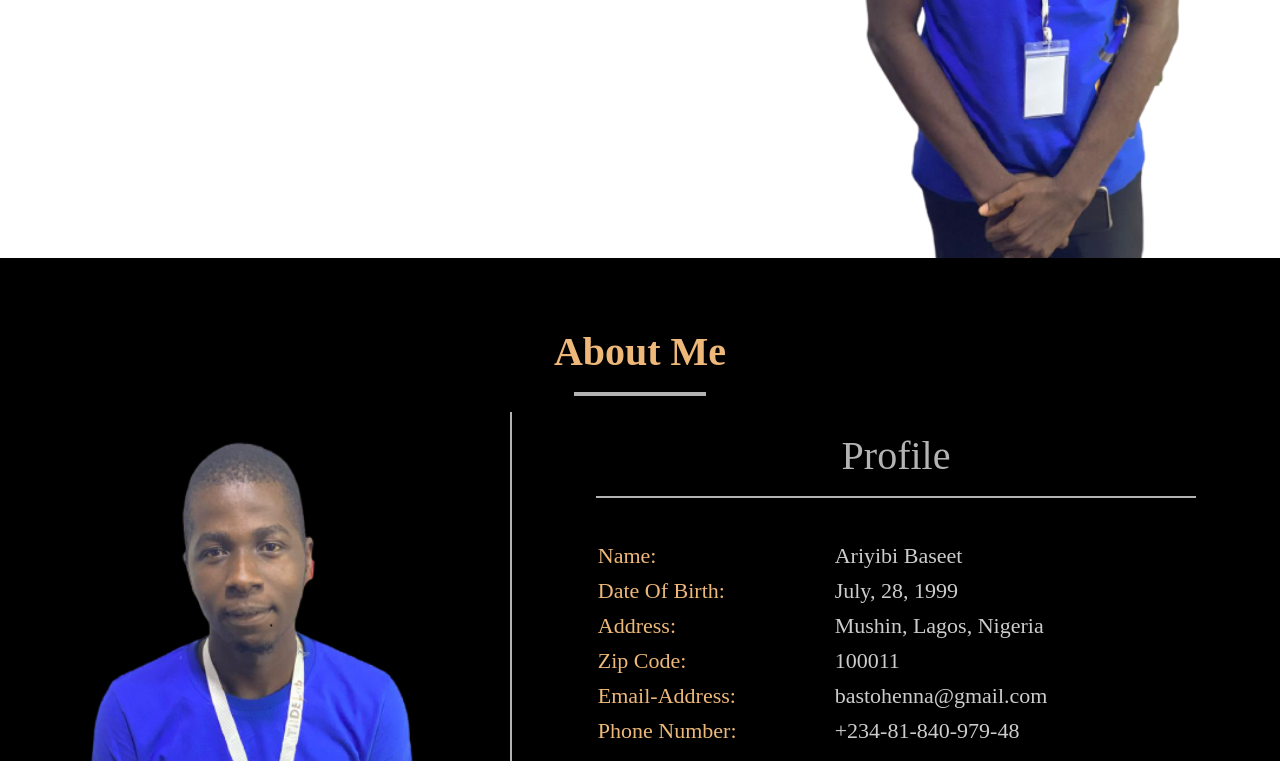
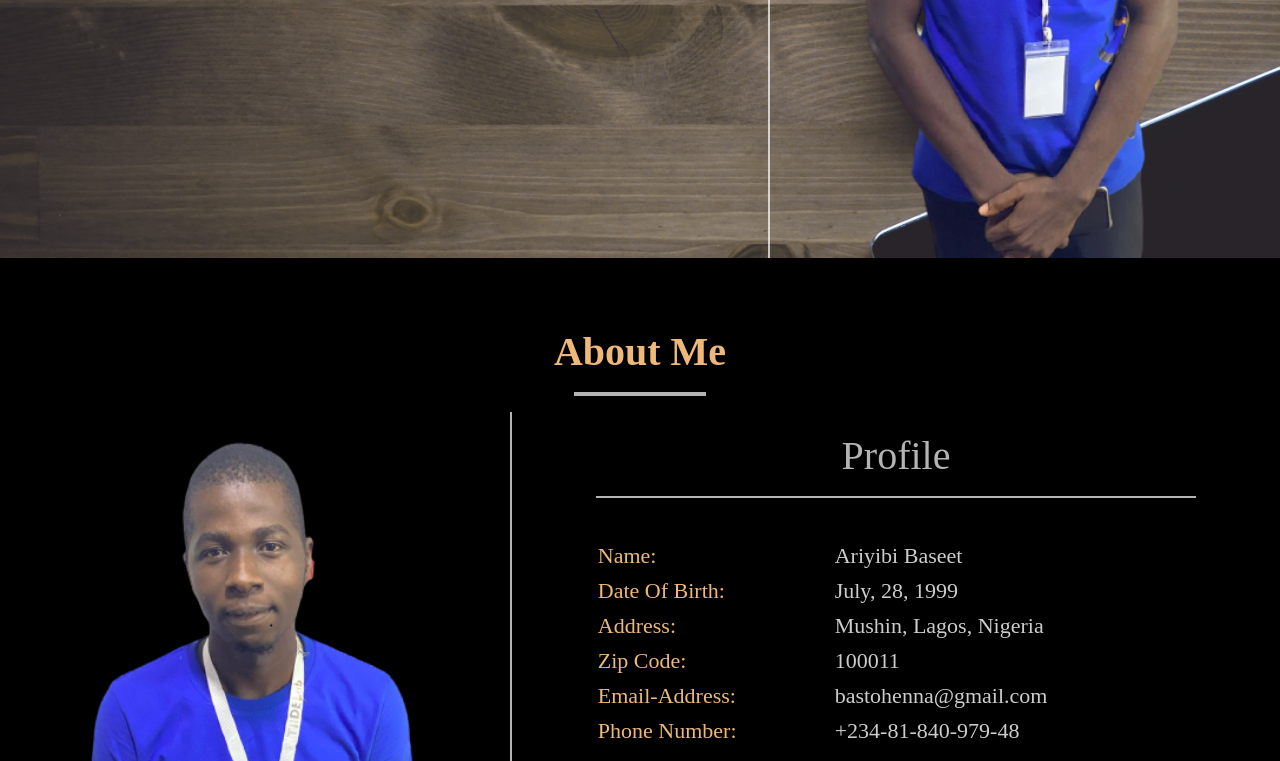
Before and after one commit to Bastocurrency1999/AriyibiBaseetPortfolio, a plain HTML site: page index.html in a window 1280 px wide. Shown: the part 532-1293 px from the top of the page. Drawn offline with nearby package versions, Linux system fonts and the light colour scheme; files whose address does not match are found by name.

Commit message:
change the reference of background image

```diff
--- a/Assets/css/style.css
+++ b/Assets/css/style.css
@@ -4,7 +4,7 @@ html{
 body{
 	margin:0;
 	padding:0;
-	background-image:url('../images/backgroundImg.jpg');
+	background-image:url('../images/bg/backgroundImg.jpg');
 	/* background-image:url('../images/coffee-2425303.jpg'); */
 	background-size:contain;
 	background-repeat:no-repeat;
```
